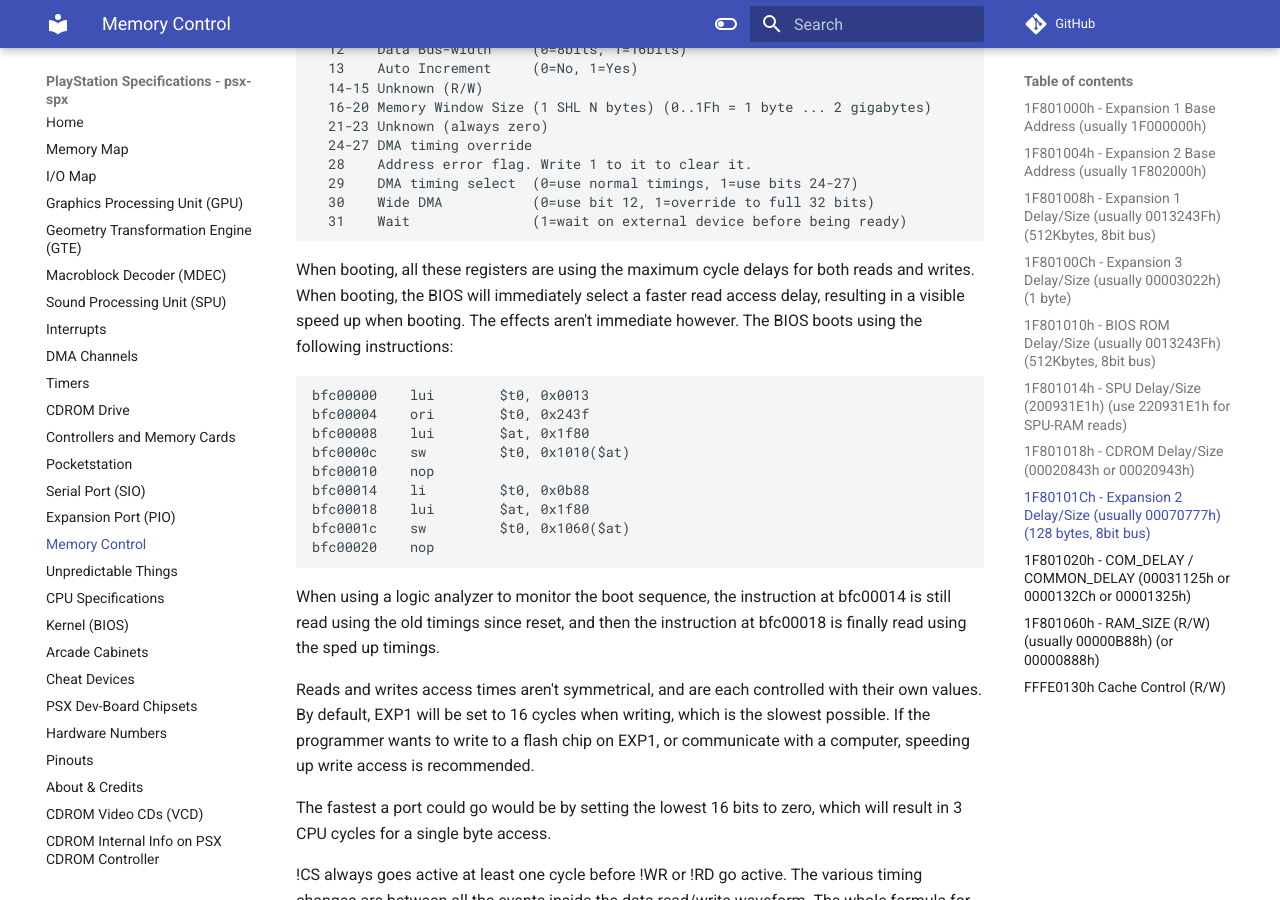
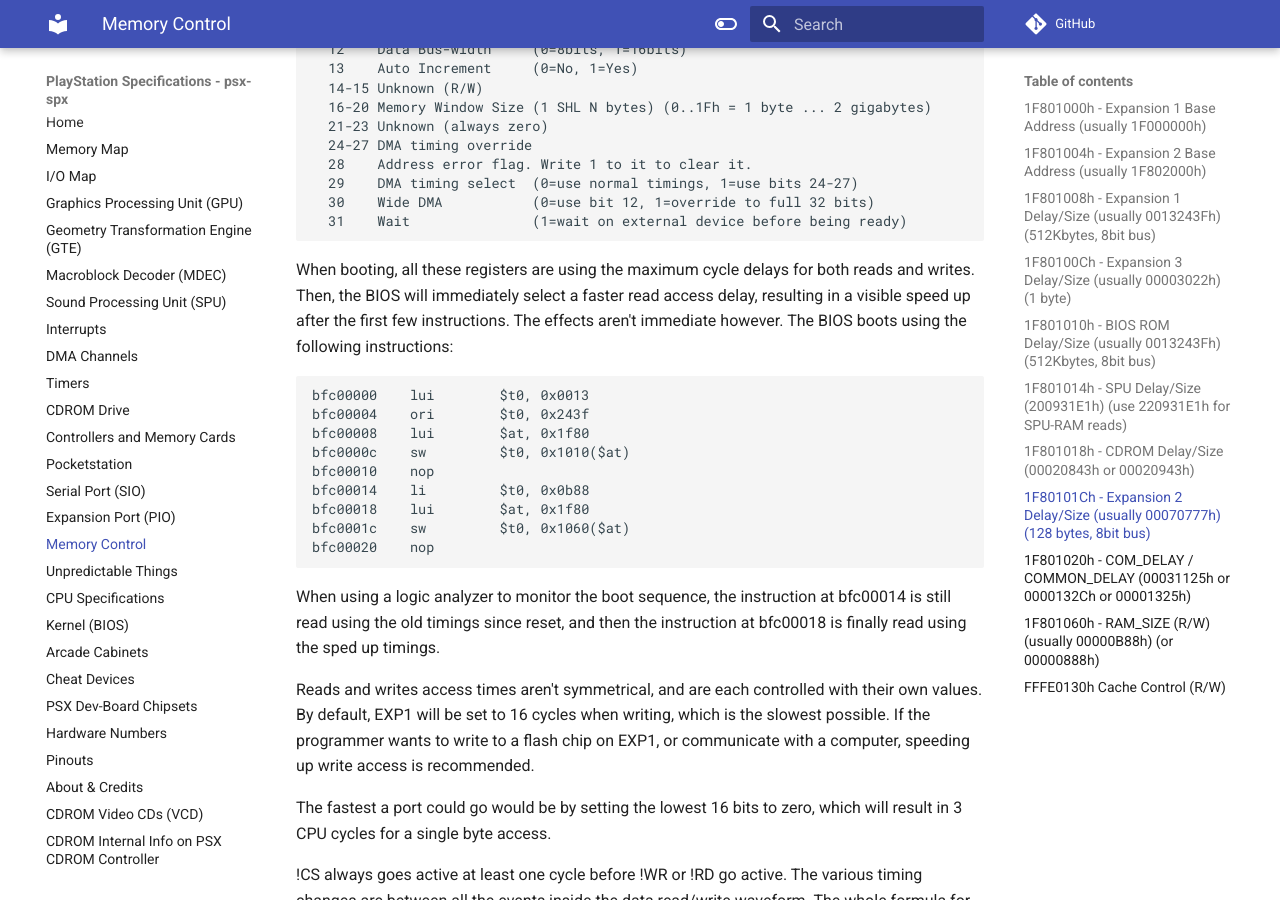
Before and after one commit to psx-spx/psx-spx.github.io, an MkDocs documentation site: the page built from docs/memorycontrol.md, in a window 1280 px wide and 900 px high, scrolled down 934 px. Built offline with MkDocs 1.6.1 and Material for MkDocs 9.7.7, drawn with Linux system fonts in a browser that asks for light colours; comment, search, counter and statistics services are not loaded.

Commit message:
Phrasing.

````diff
--- a/docs/memorycontrol.md
+++ b/docs/memorycontrol.md
@@ -42,9 +42,9 @@ For Expansion 3, the address seems to be fixed (1FA00000h).<br/>
   31    Wait               (1=wait on external device before being ready)
 ```
 When booting, all these registers are using the maximum cycle delays for both
-reads and writes. When booting, the BIOS will immediately select a faster read
-access delay, resulting in a visible speed up when booting. The effects aren't
-immediate however. The BIOS boots using the following instructions:
+reads and writes. Then, the BIOS will immediately select a faster read
+access delay, resulting in a visible speed up after the first few instructions.
+The effects aren't immediate however. The BIOS boots using the following instructions:
 
 ```mips
 bfc00000    lui        $t0, 0x0013
````
